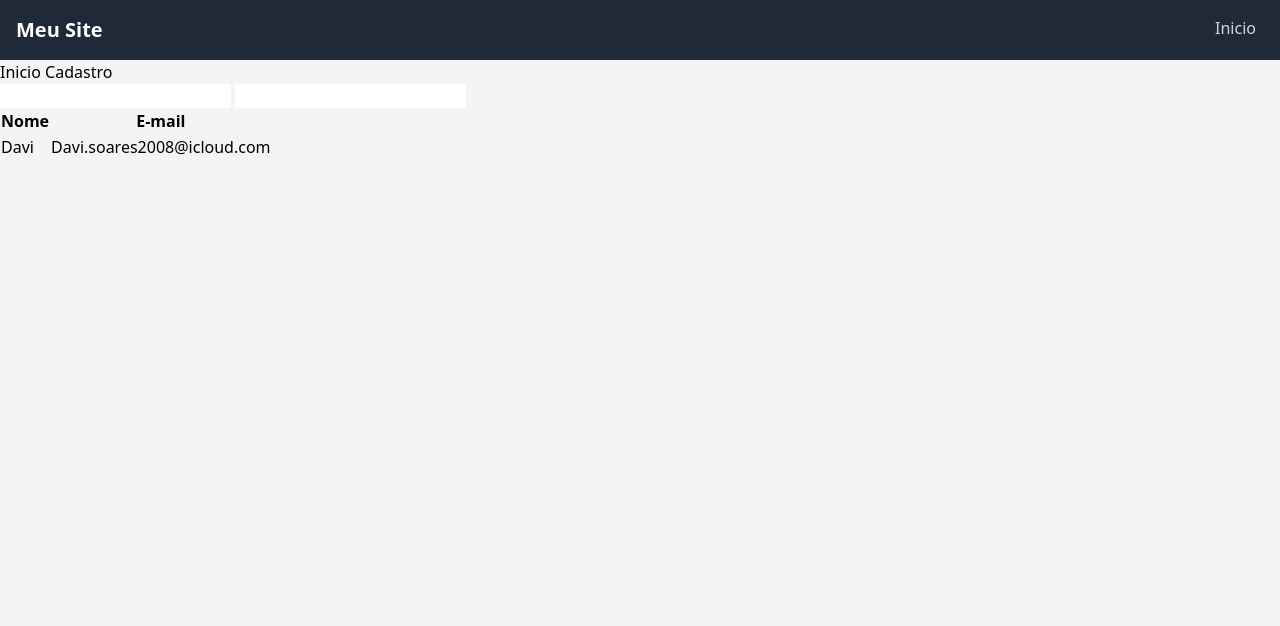
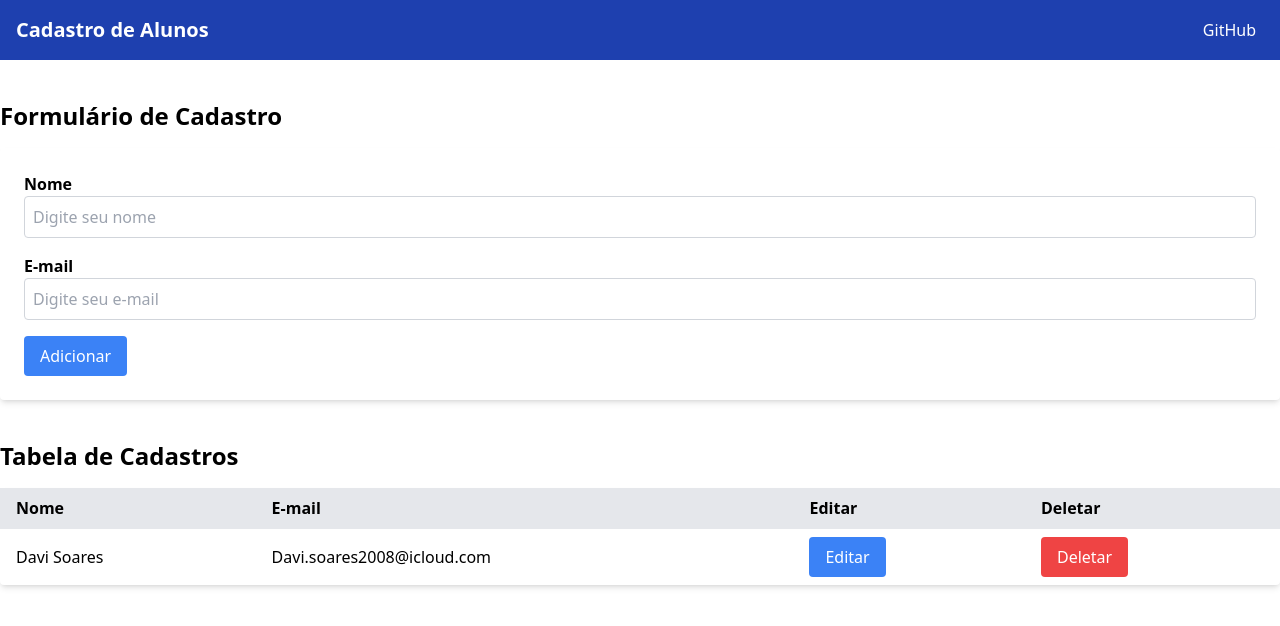
Before and after one commit to SoaresD7/InterfaceGrafica, a plain HTML site: page InterfaceGráfica/index.html in a window 1280 px wide. Drawn offline with nearby package versions, Linux system fonts and the light colour scheme.

Commit message:
Add files via upload

```diff
--- a/InterfaceGráfica/index.html
+++ b/InterfaceGráfica/index.html
@@ -1,47 +1,60 @@
 <!DOCTYPE html>
+<html lang="pt-br">
 <head>
-    <title>Projeto Interface Gráfica</title>
-    <script src="https://cdn.tailwindcss.com"> </script>
+    <meta charset="UTF-8">
+    <title> Projeto Interface Gráfica </title>
+    <script src="https://cdn.tailwindcss.com"></script>
 </head>
-<body class="bg-gray-100 min-h-screen">
-    <section>
-        <nav class="bg-gray-800 p-4">
-            <div class="container mx-auto flex justify-between Items-center">
-                <a class="text-white font-bold text-xl" href="#"> Meu Site </a>
+<body class="bg-white-700 min-h-screen">
+
+
+    <nav class="bg-blue-800 p-4">
+        <div class="container mx-auto flex justify-between items-center">
+            <a class="text-white font-bold text-xl" href="#"> Cadastro de Alunos </a>
+            <div>
+                <a class="text-white hover:text-white mx-2" href="https://github.com/SoaresD7">GitHub</a>
+            </div>
+        </div>
+    </nav>
+
+    <section class="container mx-auto mt-10">
+        <h2 class="text-2xl font-bold mb-4">Formulário de Cadastro</h2>
+        <div class="bg-white p-6 rounded shadow-md">
+            <form class="space-y-4">
                 <div>
-                    <a class="text-gray-300 hover:text-white mx-2" href="#"> Inicio</a>
+                    <label class="block font-semibold">Nome</label>
+                    <input type="text" class="w-full p-2 border border-gray-300 rounded" placeholder="Digite seu nome">
                 </div>
-            </div>
-        </nav>
+                <div>
+                    <label class="block font-semibold">E-mail</label>
+                    <input type="email" class="w-full p-2 border border-gray-300 rounded" placeholder="Digite seu e-mail">
+                </div>
+                <button type="submit" class="bg-blue-500 text-white px-4 py-2 rounded hover:bg-blue-600">Adicionar</button>
+            </form>
+        </div>
     </section>
-</body>
-<body>
-    <section>
-        <nav>
-            <a> Inicio </a>
-            <a href="www.google.com"> Cadastro</a>
-        </nav>
-    </section>
-    <section>
-        <form>
-            <input type="text">
-            <input type="email">
-        </form>
-    </section>
-    <section>
-        <table>
+
+    <section class="container mx-auto mt-10">
+        <h2 class="text-2xl font-bold mb-4">Tabela de Cadastros</h2>
+        <table class="min-w-full bg-white rounded shadow-md">
             <thead>
-                <tr>
-                    <th> Nome </th>
-                    <th> E-mail </th>
+                <tr class="bg-gray-200 text-left">
+                    <th class="py-2 px-4">Nome</th>
+                    <th class="py-2 px-4">E-mail</th>
+                    <th class="py-2 px-4">Editar</th>
+                    <th class="py-2 px-4"> Deletar</th>
                 </tr>
             </thead>
-            <body>
-                <tr>
-                    <td> Davi </td>
-                    <td> Davi.soares2008@icloud.com</td>
+            <tbody>
+                <tr class="border-t">
+                    <td class="py-2 px-4">Davi Soares</td>
+                    <td class="py-2 px-4">Davi.soares2008@icloud.com</td>
+                    <td class="py-2 px-4"><button type="submit" class="bg-blue-500 text-white px-4 py-2 rounded hover:bg-blue-600">Editar</button></td>
+                    <td class="py-2 px-4"><button type="submit" class="bg-red-500 text-white px-4 py-2 rounded hover:bg-blue-600">Deletar</button></td>
                 </tr>
-            </body>
+            </tbody>
         </table>
     </section>
+
 </body>
+</html>
```
